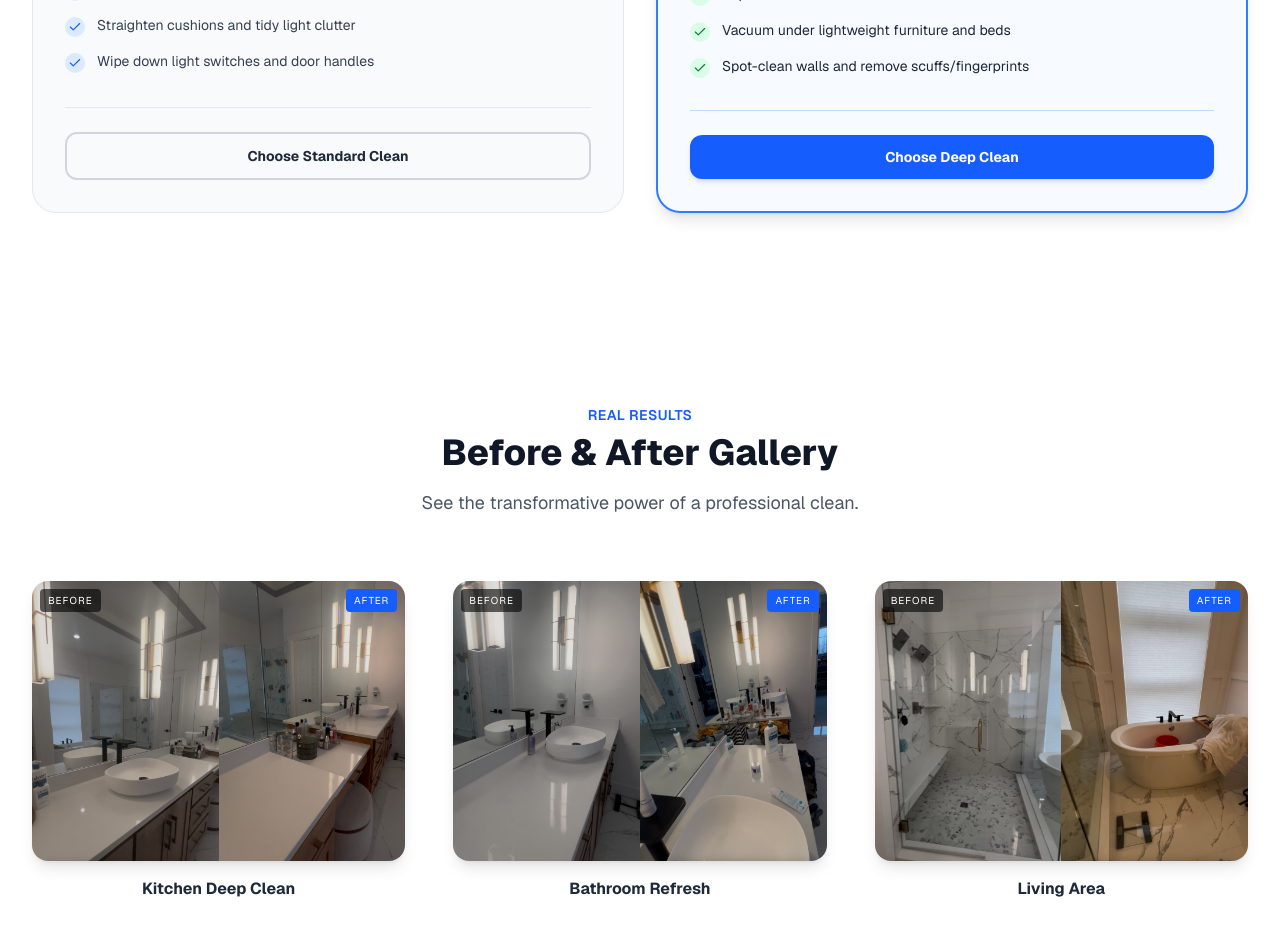
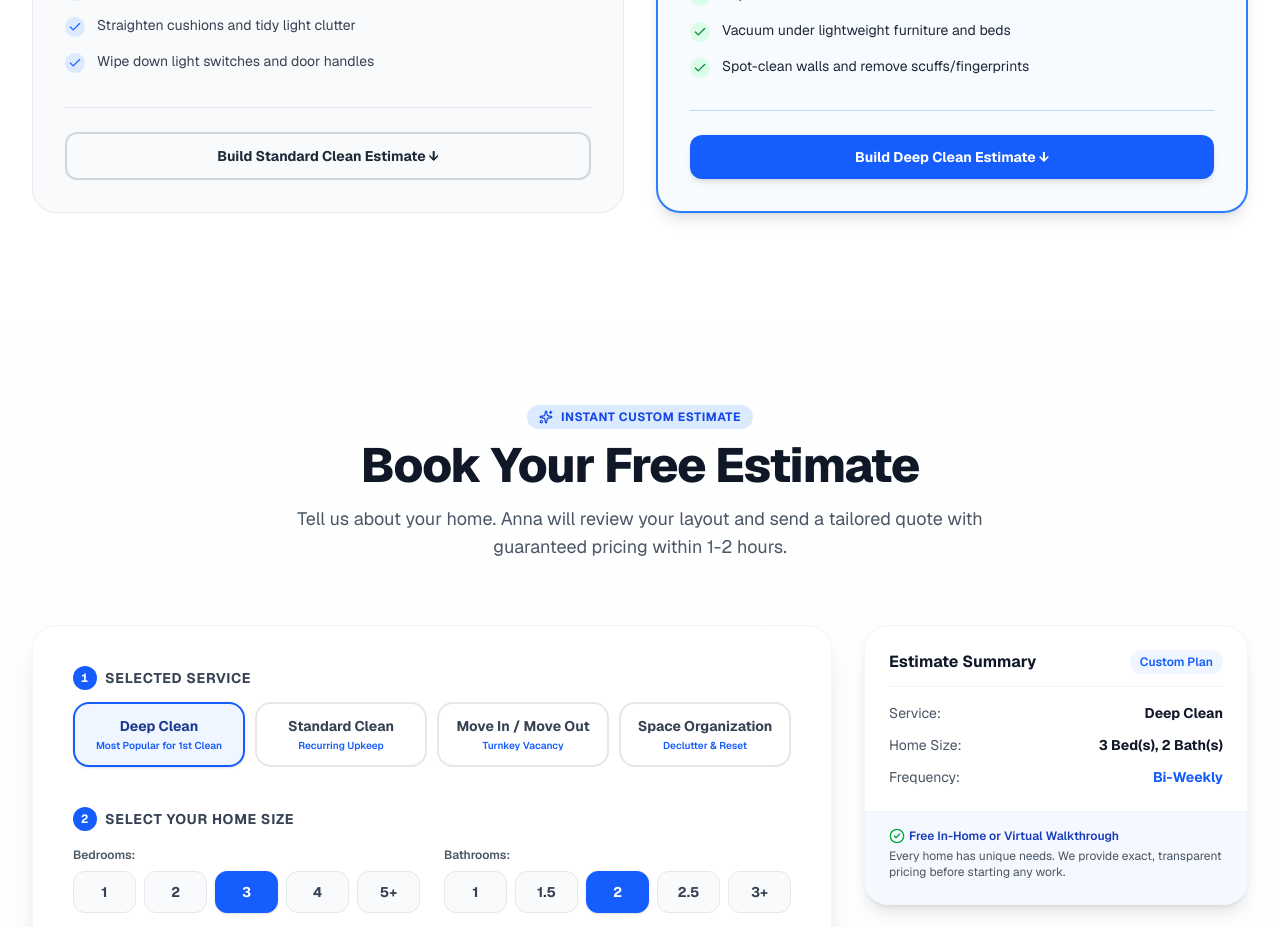
Before and after one commit to drtootsie/anna-clean-service, a Next.js app: page / in a window 1280 px wide. Shown: the part 3420-4347 px from the top of the page. Built offline with nearby package versions, Linux system fonts and the light colour scheme.

Commit message:
Streamline page hierarchy and resolve deep/standard clean redundancy: place interactive estimate builder immediately after room checklist with hash auto-selection

```diff
--- a/src/app/page.tsx
+++ b/src/app/page.tsx
@@ -21,11 +21,11 @@ export default function Home() {
       <div id="checklist">
         <Checklist />
       </div>
+      <ContactForm />
       <Gallery />
       <Testimonials />
       <ServiceAreas />
       <FAQ />
-      <ContactForm />
       <Footer />
       <FloatingCallBar />
     </main>
--- a/src/components/Checklist.tsx
+++ b/src/components/Checklist.tsx
@@ -157,10 +157,10 @@ const Checklist = () => {
 
             <div className="mt-8 pt-6 border-t border-gray-200 text-center">
               <a
-                href="#contact"
+                href="#contact-standard"
                 className="inline-flex w-full items-center justify-center px-6 py-3 rounded-xl border-2 border-gray-300 font-bold text-gray-800 hover:bg-gray-200 transition-colors text-sm"
               >
-                Choose Standard Clean
+                Build Standard Clean Estimate ↓
               </a>
             </div>
           </div>
@@ -204,10 +204,10 @@ const Checklist = () => {
 
             <div className="mt-8 pt-6 border-t border-blue-200 text-center">
               <a
-                href="#contact"
+                href="#contact-deep"
                 className="inline-flex w-full items-center justify-center px-6 py-3 rounded-xl bg-blue-600 hover:bg-blue-700 text-white font-bold transition-colors text-sm shadow-md"
               >
-                Choose Deep Clean
+                Build Deep Clean Estimate ↓
               </a>
             </div>
           </div>
--- a/src/components/ContactForm.tsx
+++ b/src/components/ContactForm.tsx
@@ -67,6 +67,19 @@ const ContactForm = () => {
   const [selectedAddons, setSelectedAddons] = useState<string[]>([]);
   const [preferredTime, setPreferredTime] = useState('morning');
   const [preferredDate, setPreferredDate] = useState('');
+
+  React.useEffect(() => {
+    const handleHash = () => {
+      const hash = window.location.hash.toLowerCase();
+      if (hash.includes('standard')) setService('standard');
+      else if (hash.includes('deep')) setService('deep');
+      else if (hash.includes('move')) setService('move');
+      else if (hash.includes('organize')) setService('organize');
+    };
+    handleHash();
+    window.addEventListener('hashchange', handleHash);
+    return () => window.removeEventListener('hashchange', handleHash);
+  }, []);
 
   const [name, setName] = useState('');
   const [phone, setPhone] = useState('');
@@ -218,32 +231,27 @@ const ContactForm = () => {
 
                 {/* Step 1: Select Service */}
                 <div>
-                  <label className="block text-sm font-bold uppercase tracking-wider text-gray-700 mb-4 flex items-center">
+                  <label className="block text-sm font-bold uppercase tracking-wider text-gray-700 mb-3 flex items-center">
                     <span className="flex items-center justify-center h-6 w-6 rounded-full bg-blue-600 text-white text-xs mr-2 font-mono">1</span>
-                    Choose Cleaning Service
+                    Selected Service
                   </label>
-                  <div className="grid grid-cols-1 sm:grid-cols-2 gap-3">
+                  <div className="grid grid-cols-2 sm:grid-cols-4 gap-2.5">
                     {SERVICE_TYPES.map((item) => {
                       const isSelected = service === item.id;
                       return (
-                        <div
+                        <button
+                          type="button"
                           key={item.id}
                           onClick={() => setService(item.id)}
-                          className={`cursor-pointer rounded-2xl p-4 border-2 transition-all relative ${
+                          className={`p-3 rounded-2xl border-2 text-center transition-all ${
                             isSelected
-                              ? 'border-blue-600 bg-blue-50/50 shadow-sm'
-                              : 'border-gray-200 hover:border-gray-300 bg-white'
+                              ? 'border-blue-600 bg-blue-50 text-blue-900 font-bold shadow-sm'
+                              : 'border-gray-200 hover:border-gray-300 bg-white text-gray-700 font-medium'
                           }`}
                         >
-                          <div className="flex justify-between items-start mb-1">
-                            <span className="font-bold text-gray-900 text-base">{item.name}</span>
-                            {isSelected && <Check className="w-5 h-5 text-blue-600" />}
-                          </div>
-                          <span className="inline-block text-[11px] font-semibold text-blue-700 bg-blue-100/70 px-2 py-0.5 rounded-full mb-2">
-                            {item.badge}
-                          </span>
-                          <p className="text-xs text-gray-500 leading-relaxed">{item.desc}</p>
-                        </div>
+                          <div className="text-sm font-bold">{item.name}</div>
+                          <div className="text-[10px] text-blue-600 font-semibold mt-0.5">{item.badge}</div>
+                        </button>
                       );
                     })}
                   </div>
```
